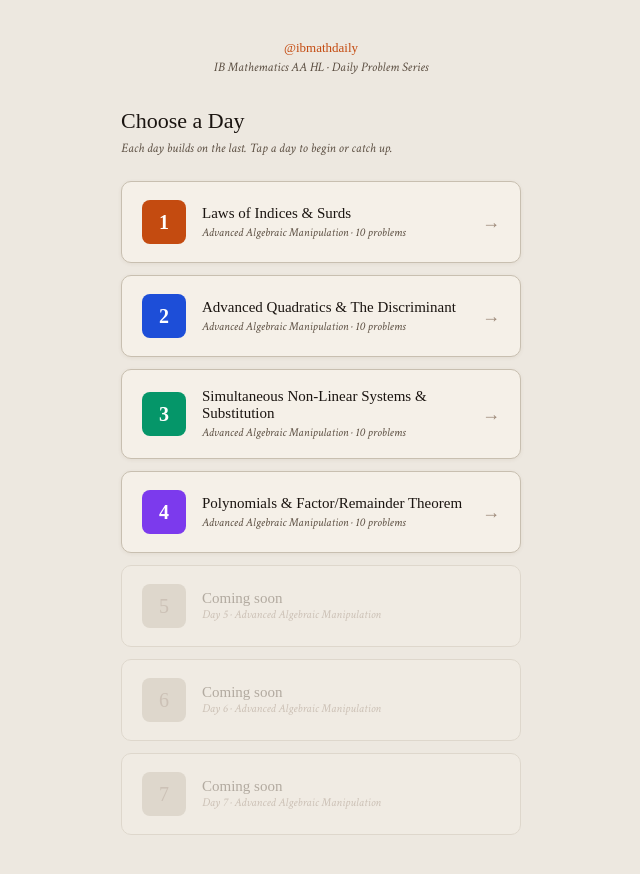
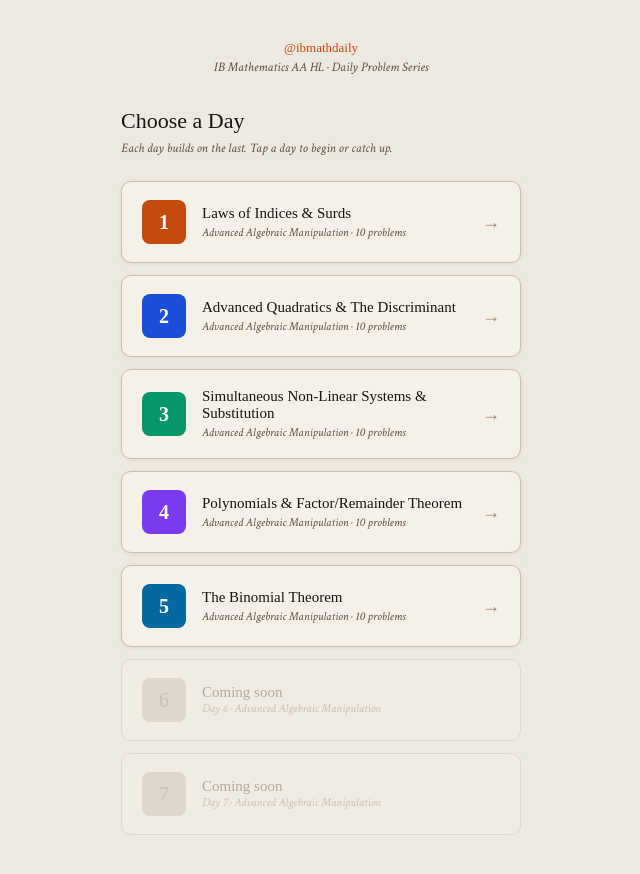
Before and after one commit to var121016/ibmath-daily, a React (Vite) app: page / in a window 1280 px wide. Shown: the top 874 px of the page, without its empty margins (319-959 px from the left). Built offline with nearby package versions, Linux system fonts and the light colour scheme; a web font is replaced by a local one.

Commit message:
add day 5 - binomial theorem

```diff
--- /dev/null
+++ b/src/data/day05.js
@@ -0,0 +1,139 @@
+const day05 = {
+  day: 5,
+  topic: "The Binomial Theorem",
+  module: "Advanced Algebraic Manipulation",
+  color: "#0369A1",
+  problems: [
+    {
+      num: 1, tier: "TIER 1", label: "Core Tool Check",
+      questionText: "Evaluate the binomial coefficient without using a calculator:",
+      latex: "\\binom{6}{3}",
+      hint: "Use the formula: the binomial coefficient n choose r equals n! divided by r!(n-r)!",
+      answerLatex: "\\binom{6}{3} = 20",
+      workingLatex:
+        "\\binom{6}{3} = \\frac{6!}{3!\\cdot3!}\\\\[4pt]" +
+        "= \\frac{6\\times5\\times4}{3\\times2\\times1}\\\\[4pt]" +
+        "= \\frac{120}{6} = 20",
+    },
+    {
+      num: 2, tier: "TIER 1", label: "Core Tool Check",
+      questionText: "Write down the first 5 rows of Pascal's Triangle (starting from row 0):",
+      latex: "\\text{Rows } 0 \\text{ to } 4",
+      hint: "Each entry is the sum of the two entries directly above it. Row 0 starts with just 1.",
+      answerLatex: "1 \\;\\; 4 \\;\\; 6 \\;\\; 4 \\;\\; 1 \\quad (\\text{row 4})",
+      workingLatex:
+        "\\text{Row 0: }\\quad 1\\\\[4pt]" +
+        "\\text{Row 1: }\\quad 1\\quad 1\\\\[4pt]" +
+        "\\text{Row 2: }\\quad 1\\quad 2\\quad 1\\\\[4pt]" +
+        "\\text{Row 3: }\\quad 1\\quad 3\\quad 3\\quad 1\\\\[4pt]" +
+        "\\text{Row 4: }\\quad 1\\quad 4\\quad 6\\quad 4\\quad 1",
+    },
+    {
+      num: 3, tier: "TIER 1", label: "Core Tool Check",
+      questionText: "Expand completely using binomial coefficients:",
+      latex: "(x + 2)^3",
+      hint: "Use the binomial theorem with a = x, b = 2, n = 3. The coefficients from Pascal's triangle are 1, 3, 3, 1.",
+      answerLatex: "x^3 + 6x^2 + 12x + 8",
+      workingLatex:
+        "\\binom{3}{0}x^3 + \\binom{3}{1}x^2(2) + \\binom{3}{2}x(2)^2 + \\binom{3}{3}(2)^3\\\\[4pt]" +
+        "= x^3 + 3(2)x^2 + 3(4)x + 8\\\\[4pt]" +
+        "= x^3 + 6x^2 + 12x + 8",
+    },
+    {
+      num: 4, tier: "TIER 1", label: "Core Tool Check",
+      questionText: "Write down the general term formula for the expansion of (a + b) to the power n:",
+      latex: "(a + b)^n",
+      hint: "The general term is the (r+1)th term. It involves the binomial coefficient n choose r.",
+      answerLatex: "T_{r+1} = \\binom{n}{r}\\,a^{n-r}\\,b^{r}",
+      workingLatex:
+        "(a+b)^n = \\sum_{r=0}^{n}\\binom{n}{r}a^{n-r}b^r\\\\[6pt]" +
+        "\\text{General term: }T_{r+1} = \\binom{n}{r}a^{n-r}b^r\\\\[4pt]" +
+        "\\text{where } r = 0, 1, 2, \\ldots, n",
+    },
+    {
+      num: 5, tier: "TIER 2", label: "Multi-Step Twist",
+      questionText: "Find the coefficient of x\u2074 in the expansion of (3x \u2212 2)\u2076:",
+      latex: "(3x - 2)^6",
+      hint: "Write the general term with a = 3x, b = -2, n = 6. Set the power of x equal to 4 to find r, then calculate.",
+      answerLatex: "\\text{Coefficient of } x^4 = 4860",
+      workingLatex:
+        "T_{r+1} = \\binom{6}{r}(3x)^{6-r}(-2)^r\\\\[4pt]" +
+        "\\text{Power of }x:\\; 6-r=4 \\implies r=2\\\\[4pt]" +
+        "T_3 = \\binom{6}{2}(3)^4(-2)^2\\\\[4pt]" +
+        "= 15 \\times 81 \\times 4\\\\[4pt]" +
+        "= 4860",
+    },
+    {
+      num: 6, tier: "TIER 2", label: "Multi-Step Twist",
+      questionText: "Find the constant term (the term independent of x) in the expansion of:",
+      latex: "\\left(x^2 + \\frac{2}{x}\\right)^6",
+      hint: "Write the general term. The power of x in each term is 2(6-r) minus r. Set this equal to 0 to find r.",
+      answerLatex: "\\text{Constant term} = 240",
+      workingLatex:
+        "T_{r+1} = \\binom{6}{r}(x^2)^{6-r}\\left(\\frac{2}{x}\\right)^r\\\\[4pt]" +
+        "= \\binom{6}{r}\\cdot2^r\\cdot x^{12-2r-r}\\\\[4pt]" +
+        "\\text{Set power of }x = 0:\\;12-3r=0\\implies r=4\\\\[4pt]" +
+        "T_5 = \\binom{6}{4}\\cdot2^4 = 15\\times16 = 240",
+    },
+    {
+      num: 7, tier: "TIER 2", label: "Multi-Step Twist",
+      questionText: "Expand and simplify completely:",
+      latex: "(1 + \\sqrt{2})^4",
+      hint: "Apply the binomial theorem with a = 1, b = root 2, n = 4. Simplify each power of root 2.",
+      answerLatex: "17 + 12\\sqrt{2}",
+      workingLatex:
+        "\\binom{4}{0}(1)^4 + \\binom{4}{1}(\\sqrt{2}) + \\binom{4}{2}(\\sqrt{2})^2 + \\binom{4}{3}(\\sqrt{2})^3 + \\binom{4}{4}(\\sqrt{2})^4\\\\[4pt]" +
+        "= 1 + 4\\sqrt{2} + 6(2) + 4(2\\sqrt{2}) + 4\\\\[4pt]" +
+        "= 1 + 4\\sqrt{2} + 12 + 8\\sqrt{2} + 4\\\\[4pt]" +
+        "= 17 + 12\\sqrt{2}",
+    },
+    {
+      num: 8, tier: "TIER 3", label: "Show That\u2026",
+      questionText: "Show that the coefficient of x\u00b3 in the expansion of (1 + 2x)\u207f is:",
+      latex: "\\frac{4}{3}n(n-1)(n-2)",
+      hint: "Write the general term of (1 + 2x) to the n. Find the term where the power of x is 3, then simplify the binomial coefficient.",
+      answerLatex: "\\text{Coefficient of }x^3 = \\tfrac{4}{3}n(n-1)(n-2)\\;\\checkmark",
+      workingLatex:
+        "T_{r+1} = \\binom{n}{r}(2x)^r = \\binom{n}{r}2^r x^r\\\\[4pt]" +
+        "\\text{For }x^3:\\; r=3\\\\[4pt]" +
+        "\\text{Coefficient} = \\binom{n}{3}\\cdot2^3 = \\frac{n!}{3!(n-3)!}\\cdot8\\\\[4pt]" +
+        "= \\frac{n(n-1)(n-2)}{6}\\cdot8\\\\[4pt]" +
+        "= \\frac{8n(n-1)(n-2)}{6} = \\frac{4n(n-1)(n-2)}{3}\\;\\checkmark",
+    },
+    {
+      num: 9, tier: "TIER 3", label: "Show That\u2026",
+      questionText: "By considering the binomial expansion of (1 + 1)\u207f, prove that the sum of all binomial coefficients in row n equals 2\u207f:",
+      latex: "\\binom{n}{0}+\\binom{n}{1}+\\binom{n}{2}+\\cdots+\\binom{n}{n}=2^n",
+      hint: "Substitute a = 1 and b = 1 into the binomial theorem formula for (a + b) to the power n.",
+      answerLatex: "\\sum_{r=0}^{n}\\binom{n}{r} = 2^n\\;\\checkmark",
+      workingLatex:
+        "(a+b)^n = \\sum_{r=0}^{n}\\binom{n}{r}a^{n-r}b^r\\\\[4pt]" +
+        "\\text{Set }a=1,\\;b=1:\\\\[4pt]" +
+        "(1+1)^n = \\sum_{r=0}^{n}\\binom{n}{r}(1)^{n-r}(1)^r\\\\[4pt]" +
+        "2^n = \\sum_{r=0}^{n}\\binom{n}{r}\\;\\checkmark",
+    },
+    {
+      num: 10, tier: "TIER 4", label: "Paper 3 Investigation",
+      questionText: "The Binomial Approximation. When x is very small (x much less than 1), higher powers of x become negligible and can be ignored.",
+      latex: "(1 + x)^5 \\approx 1 + 5x + 10x^2 \\quad (x \\ll 1)",
+      multiPart: [
+        { label: "(a)", text: "Write down the first three terms of the expansion of (1 + x) to the power 5." },
+        { label: "(b)", text: "Set x = 0.01 in your expression to approximate the value of (1.01) to the power 5." },
+        { label: "(c)", text: "The true value of (1.01) to the power 5 is 1.0510100501. Verify this is correct." },
+        { label: "(d)", text: "Calculate the percentage error of your approximation using: |Approx - True| / True times 100." },
+      ],
+      hint: "For (b): substitute x = 0.01 into 1 + 5x + 10x squared. For (d): the smaller x is, the more accurate the approximation.",
+      answerLatex: "\\text{Approx} = 1.051,\\quad \\%\\text{ error} \\approx 0.0096\\%",
+      workingLatex:
+        "(a)\\;(1+x)^5 = 1+5x+10x^2+\\cdots\\\\[6pt]" +
+        "(b)\\;x=0.01:\\;1+5(0.01)+10(0.0001)\\\\[4pt]" +
+        "=1+0.05+0.001=1.051\\\\[6pt]" +
+        "(c)\\;(1.01)^5=1.0510100501\\;\\checkmark\\\\[6pt]" +
+        "(d)\\;\\%\\text{error}=\\frac{|1.051-1.0510100501|}{1.0510100501}\\times100\\\\[4pt]" +
+        "=\\frac{0.0000100501}{1.0510100501}\\times100\\\\[4pt]" +
+        "\\approx0.00096\\%",
+    },
+  ],
+};
+
+export default day05;
--- a/src/data/index.js
+++ b/src/data/index.js
@@ -2,6 +2,7 @@ import day01 from "./day01";
 import day02 from "./day02";
 import day03 from "./day03";
 import day04 from "./day04";
+import day05 from "./day05";
 
 // â”€â”€â”€â”€â”€â”€â”€â”€â”€â”€â”€â”€â”€â”€â”€â”€â”€â”€â”€â”€â”€â”€â”€â”€â”€â”€â”€â”€â”€â”€â”€â”€â”€â”€â”€â”€â”€â”€â”€â”€â”€â”€â”€â”€â”€â”€â”€â”€â”€â”€â”€â”€â”€â”€â”€â”€â”€â”€â”€â”€â”€
 // To add a new day:
@@ -10,4 +11,4 @@ import day04 from "./day04";
 //   3. Add day04 to the DAYS array below
 //   That's it. Nothing else needs to change.
 // â”€â”€â”€â”€â”€â”€â”€â”€â”€â”€â”€â”€â”€â”€â”€â”€â”€â”€â”€â”€â”€â”€â”€â”€â”€â”€â”€â”€â”€â”€â”€â”€â”€â”€â”€â”€â”€â”€â”€â”€â”—
-export const DAYS = [day01, day02, day03, day04];
+export const DAYS = [day01, day02, day03, day04, day05];
```
